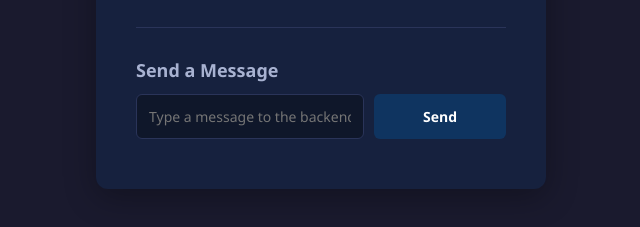
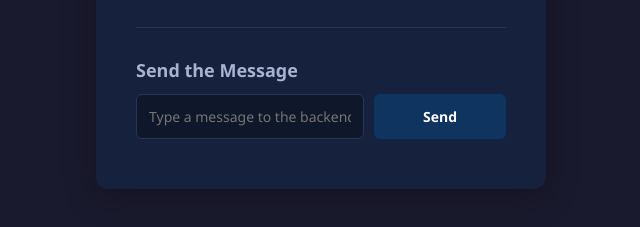
Before and after one commit to maithree17/API-HealthMonitor, a plain HTML site: page frontend/index.html in a window 1280 px wide. Shown: the part 393-620 px from the top of the page, 319-959 px from the left. Drawn offline with Linux system fonts and the light colour scheme.

Commit message:
changes in frontend

```diff
--- a/frontend/index.html
+++ b/frontend/index.html
@@ -25,7 +25,7 @@
         <hr class="divider">
 
         <!-- Custom Message Section -->
-        <h2>Send a Message</h2>
+        <h2>Send the Message</h2>
         <div class="input-group">
             <input type="text" id="custom-message" placeholder="Type a message to the backend...">
             <button id="send-btn" class="primary-btn">Send</button>
```
